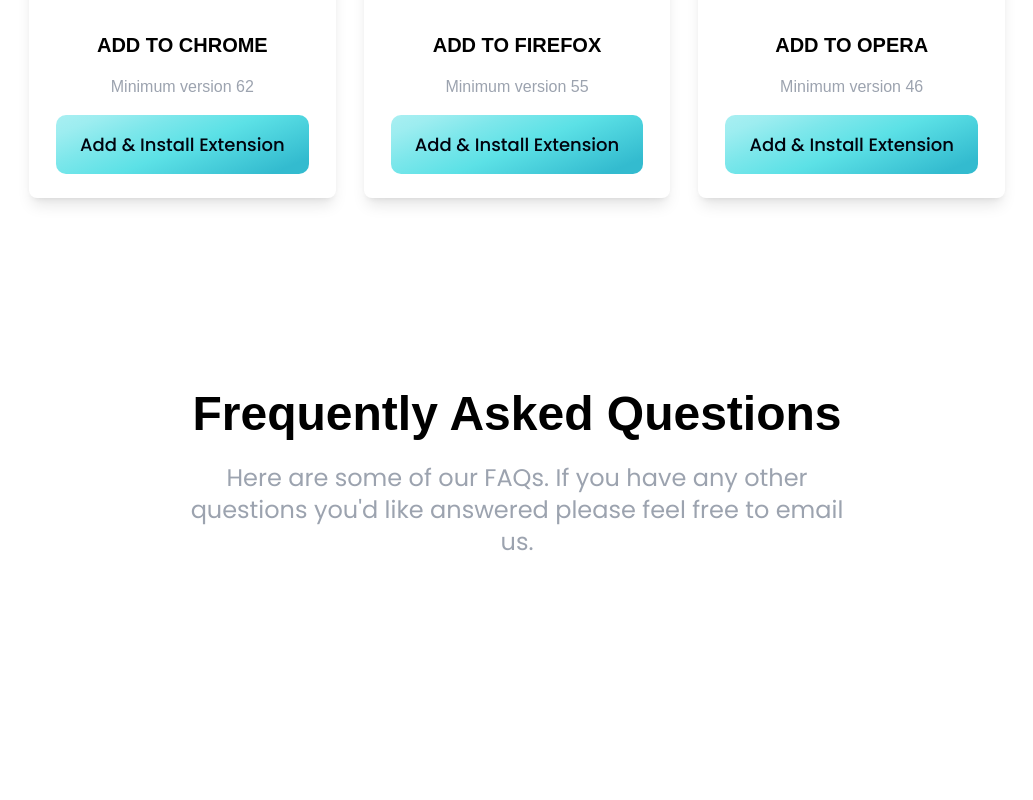
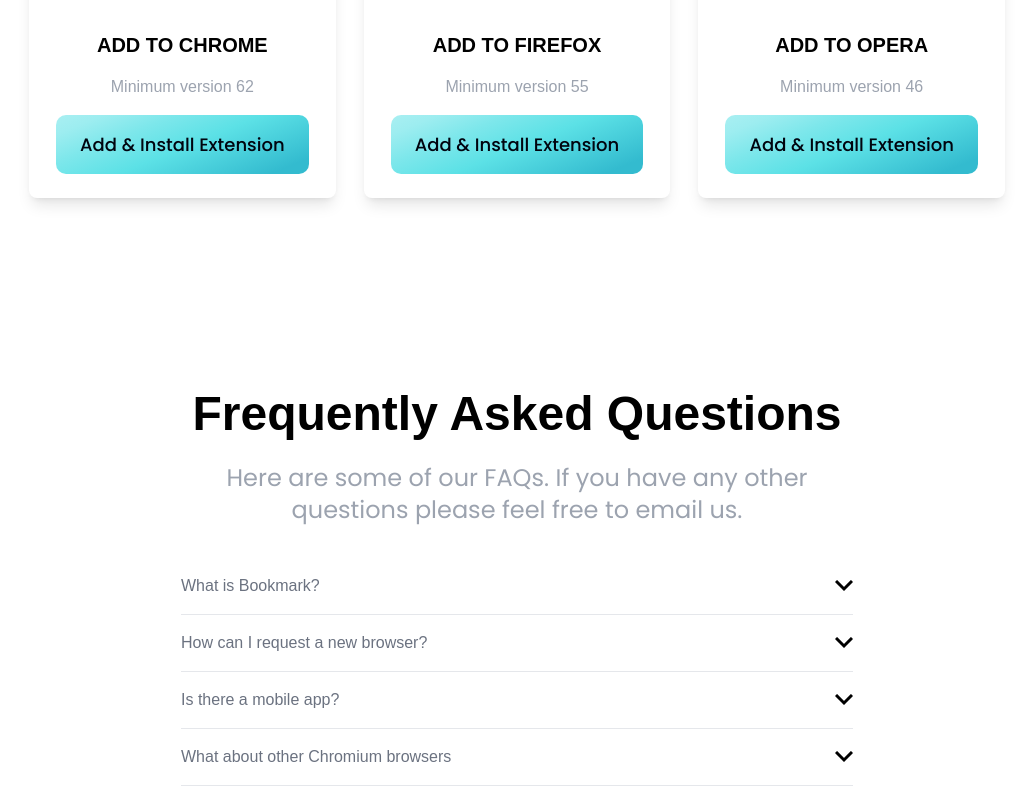
Before and after one commit to emsiqh/tailwind-first-app, a React (Vite) app: page / in a window 1280 px wide. Shown: the part 1933-2733 px from the top of the page, without its empty margins (123-1156 px from the left). Before the commit the page ends 2491 px from the top, so only its background shows below. Built offline with nearby package versions, Linux system fonts and the light colour scheme.

Commit message:
Faq and add some css

```diff
--- a/src/App.jsx
+++ b/src/App.jsx
@@ -1,5 +1,5 @@
 import styles from "./style";
-import { Navbar, ScrollToTop, Hero, Tabs, Heading, DownloadBox } from './components';
+import { Navbar, ScrollToTop, Hero, Tabs, Heading, DownloadBox, FAQ } from './components';
 
 import { quotes } from "./constants";
 
@@ -26,6 +26,7 @@
         <Heading idtag='download' h2tag='Download' ptag={quotes.download} />
         <DownloadBox />
         <Heading idtag='faq' h2tag='Frequently Asked Questions' ptag={quotes.faq} />
+        <FAQ />
       </div>
     </div>
   </div>
--- a/src/assets/index.js
+++ b/src/assets/index.js
@@ -13,6 +13,7 @@
 import chrome from "./logo-chrome.svg";
 import firefox from "./logo-firefox.svg";
 import opera from "./logo-opera.svg";
+import arrowDown from "./icon-arrow.svg";
 
 export {
   logo,
@@ -30,4 +31,5 @@
   chrome,
   firefox,
   opera,
+  arrowDown,
 };
--- /dev/null
+++ b/src/components/FAQ.jsx
@@ -0,0 +1,43 @@
+import { useState } from "react";
+import { arrowDown } from "../assets";
+import { questions } from "../constants";
+
+const FAQ = () => {
+    const [active, setActive] = useState(false);
+    const [target, setTarget] = useState("");
+    const handleClick = (id) => {
+        setActive(!active);
+        setTarget(id);
+    };
+
+    return (
+        <section className='mx-auto px-6 mb-32'>
+            <div className='max-w-2xl m-8 mx-auto overflow-hidden'>
+                {
+                    questions.map((question, index) => {
+                        return (
+                            <div key={question.id} className='py-1 border-b outline-none' onClick={() => handleClick(question.id)}>
+                                <div className='flex items-center justify-between py-3 text-gray-500 transition duration-500 cursor-pointer'>
+                                    {/* Tab title */}
+                                    <div className={`${active && target === question.id ? "text-blueGradient" : ""}`}>
+                                        {question.q}
+                                    </div>
+                                    {/* Tab icon */}
+                                    <div className="transition duration-500">
+                                        <img src={arrowDown} alt="down" className={`${active && target === question.id ? "transition -rotate-180 duration-500" : ""}`} />
+                                    </div>
+                                </div>
+                                <div className={`${active && target === question.id ? "max-h-screen" : ""} overflow-hidden max-h-0`}>
+                                    <p className="py-2 text-justify text-gray-400">{question.a}</p>
+                                </div>
+                            </div>
+                        )
+                    })
+                }
+
+            </div>
+        </section>
+    )
+}
+
+export default FAQ
--- a/src/components/index.js
+++ b/src/components/index.js
@@ -5,6 +5,7 @@
 import Tabs from "./Tabs";
 import Heading from "./Heading";
 import DownloadBox from "./DownloadBox";
+import FAQ from "./FAQ";
 
 export {
     Navbar,
@@ -14,4 +15,5 @@
     Tabs,
     Heading,
     DownloadBox,
+    FAQ,
 }
--- a/src/constants/index.js
+++ b/src/constants/index.js
@@ -42,7 +42,7 @@
 export const quotes = {
     features: "Our aim is to make it quick and easy for you to access your favourite websites. Your bookmarks sync between your devices so you can access them on the go.",
     download: "We've got more browsers in the pipeline. Please do let us know if you've got a favourite you'd like us to prioritize.",
-    faq: "Here are some of our FAQs. If you have any other questions you'd like answered please feel free to email us.",
+    faq: "Here are some of our FAQs. If you have any other questions please feel free to email us.",
 };
 
 export const browsers = [
@@ -61,4 +61,27 @@
         version: 46,
         img: opera,
     },
+];
+
+export const questions = [
+    {
+        id: "q1",
+        q: "What is Bookmark?",
+        a: "Lorem ipsum dolor sit amet consectetur adipisicing elit. Fugiat, repellat amet doloribus consequuntur eos similique provident tempora voluptates iure quia fuga dicta voluptatibus culpa mollitia recusandae delectus id suscipit labore?",
+    },
+    {
+        id: "q2",
+        q: "How can I request a new browser?",
+        a: "Lorem ipsum dolor sit amet consectetur adipisicing elit. Fugiat, repellat amet doloribus consequuntur eos similique provident tempora voluptates iure quia fuga dicta voluptatibus culpa mollitia recusandae delectus id suscipit labore?",
+    },
+    {
+        id: "q3",
+        q: "Is there a mobile app?",
+        a: "Lorem ipsum dolor sit amet consectetur adipisicing elit. Fugiat, repellat amet doloribus consequuntur eos similique provident tempora voluptates iure quia fuga dicta voluptatibus culpa mollitia recusandae delectus id suscipit labore?",
+    },
+    {
+        id: "q4",
+        q: "What about other Chromium browsers",
+        a: "Lorem ipsum dolor sit amet consectetur adipisicing elit. Fugiat, repellat amet doloribus consequuntur eos similique provident tempora voluptates iure quia fuga dicta voluptatibus culpa mollitia recusandae delectus id suscipit labore?",
+    },
 ]
```
Also changed, not shown: src/assets/icon-arrow.svg (added).
